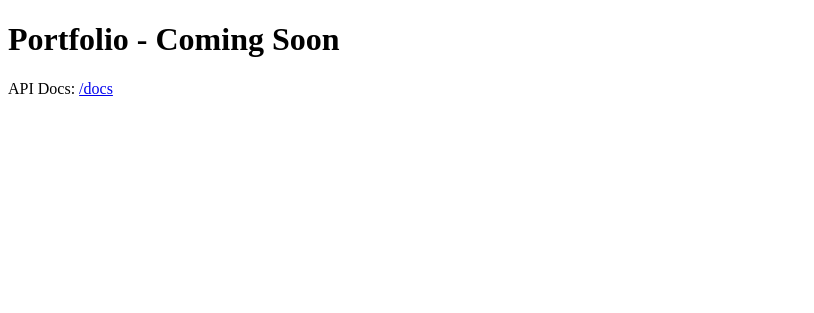
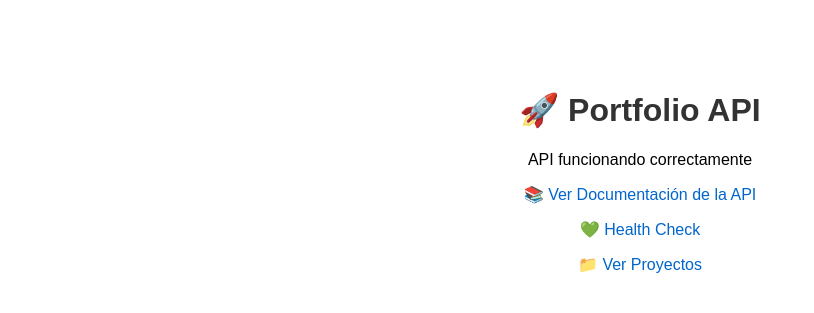
Before and after one commit to Kevin-Ari/portfolio-web, a plain HTML site: page frontend/index.html in a window 1280 px wide. Shown: the whole page, without its empty margins (0-814 px from the left). Drawn offline with Linux system fonts and the light colour scheme.

Commit message:
fornt end

```diff
--- a/frontend/index.html
+++ b/frontend/index.html
@@ -3,10 +3,25 @@
 <head>
     <meta charset="UTF-8">
     <meta name="viewport" content="width=device-width, initial-scale=1.0">
-    <title>Portfolio - Coming Soon</title>
+    <title>Portfolio API</title>
+    <style>
+        body {
+            font-family: Arial, sans-serif;
+            max-width: 800px;
+            margin: 50px auto;
+            padding: 20px;
+            text-align: center;
+        }
+        h1 { color: #333; }
+        a { color: #0066cc; text-decoration: none; }
+        a:hover { text-decoration: underline; }
+    </style>
 </head>
 <body>
-    <h1>Portfolio - Coming Soon</h1>
-    <p>API Docs: <a href="/docs">/docs</a></p>
+    <h1>🚀 Portfolio API</h1>
+    <p>API funcionando correctamente</p>
+    <p><a href="/docs">📚 Ver Documentación de la API</a></p>
+    <p><a href="/api/health">💚 Health Check</a></p>
+    <p><a href="/api/projects">📁 Ver Proyectos</a></p>
 </body>
 </html>
```
